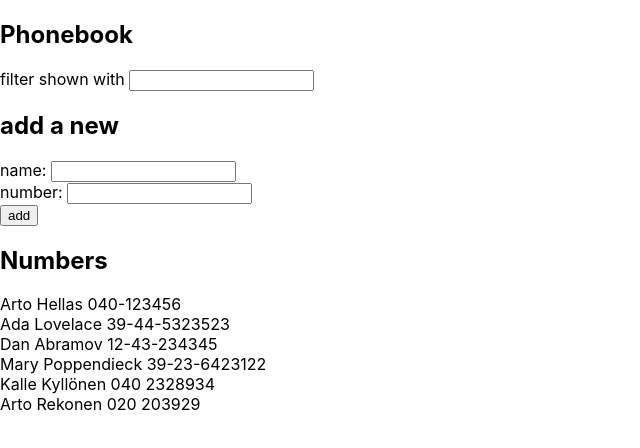
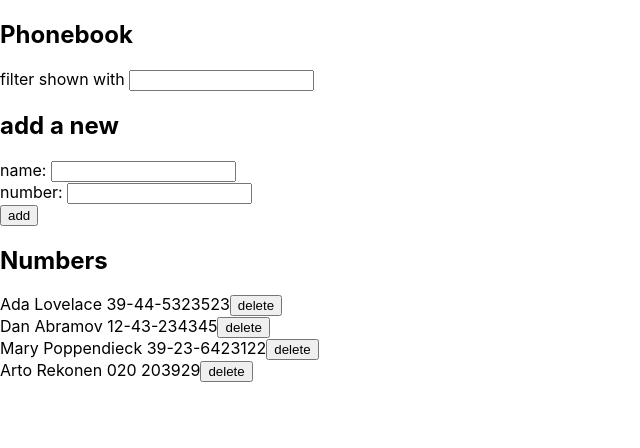
Before and after one commit to makesmi/fullstack-open-kurssi, a React (Create React App) app in the folder osa_2/puhelinluettelo/: page / in a window 1280 px wide. Shown: the top 448 px of the page, without its empty margins (0-640 px from the left). Built offline with nearby package versions, Linux system fonts and the light colour scheme; data requests are answered from the project's data file.

Commit message:
lisäys: tehtävä 2.17: puhelinluettelo step 9

```diff
--- a/osa_2/puhelinluettelo/db.json
+++ b/osa_2/puhelinluettelo/db.json
@@ -1,10 +1,5 @@
 {
   "persons": [
-    {
-      "name": "Arto Hellas",
-      "number": "040-123456",
-      "id": 1
-    },
     {
       "name": "Ada Lovelace",
       "number": "39-44-5323523",
@@ -21,11 +16,6 @@
       "id": 4
     },
     {
-      "name": "Kalle Kyllönen",
-      "number": "040 2328934",
-      "id": 5
-    },
-    {
       "name": "Arto Rekonen",
       "number": "020 203929",
       "id": 6
--- a/osa_2/puhelinluettelo/src/App.js
+++ b/osa_2/puhelinluettelo/src/App.js
@@ -17,8 +17,14 @@ const PersonForm = ({addPerson, newName, changeNewName, newNumber, changeNewNumb
     </form>
 )
 
-const Persons = ({persons}) =>
-  persons.map(person => <div key={person.name}>{person.name} {person.number}</div>)
+const Persons = ({persons, deletePerson}) =>
+  persons.map(person => (
+    <div key={person.name}>
+      {person.name} {person.number}
+      <button onClick={() => deletePerson(person)}>delete</button>
+    </div>
+  )
+)
 
 
 const App = () => {
@@ -56,6 +62,13 @@ const App = () => {
       })
   }
 
+  const deletePerson = person => {
+    personService.deletePerson(person)
+      .then(() => {
+        setPersons(persons.filter(p => p.id !== person.id))
+      })
+  }
+
   const visiblePersons =  persons.filter(person => person.name.toLowerCase().indexOf(filterText) > -1)
 
   return (
@@ -67,7 +80,7 @@ const App = () => {
           newName={newName} changeNewName={changeNewName}
           newNumber={newNumber} changeNewNumber={changeNewNumber} />
       <h2>Numbers</h2>
-      <Persons persons={visiblePersons} />
+      <Persons persons={visiblePersons} deletePerson={deletePerson} />
     </div>
   )
 
--- a/osa_2/puhelinluettelo/src/services/persons.js
+++ b/osa_2/puhelinluettelo/src/services/persons.js
@@ -8,4 +8,6 @@ const getAll = () => axios.get(baseUrl).then(getData)
 
 const addPerson = newPerson => axios.post(baseUrl, newPerson).then(getData)
 
-export default {getAll, addPerson}
+const deletePerson = person => axios.delete(`${baseUrl}/${person.id}`)
+
+export default {getAll, addPerson, deletePerson}
```
